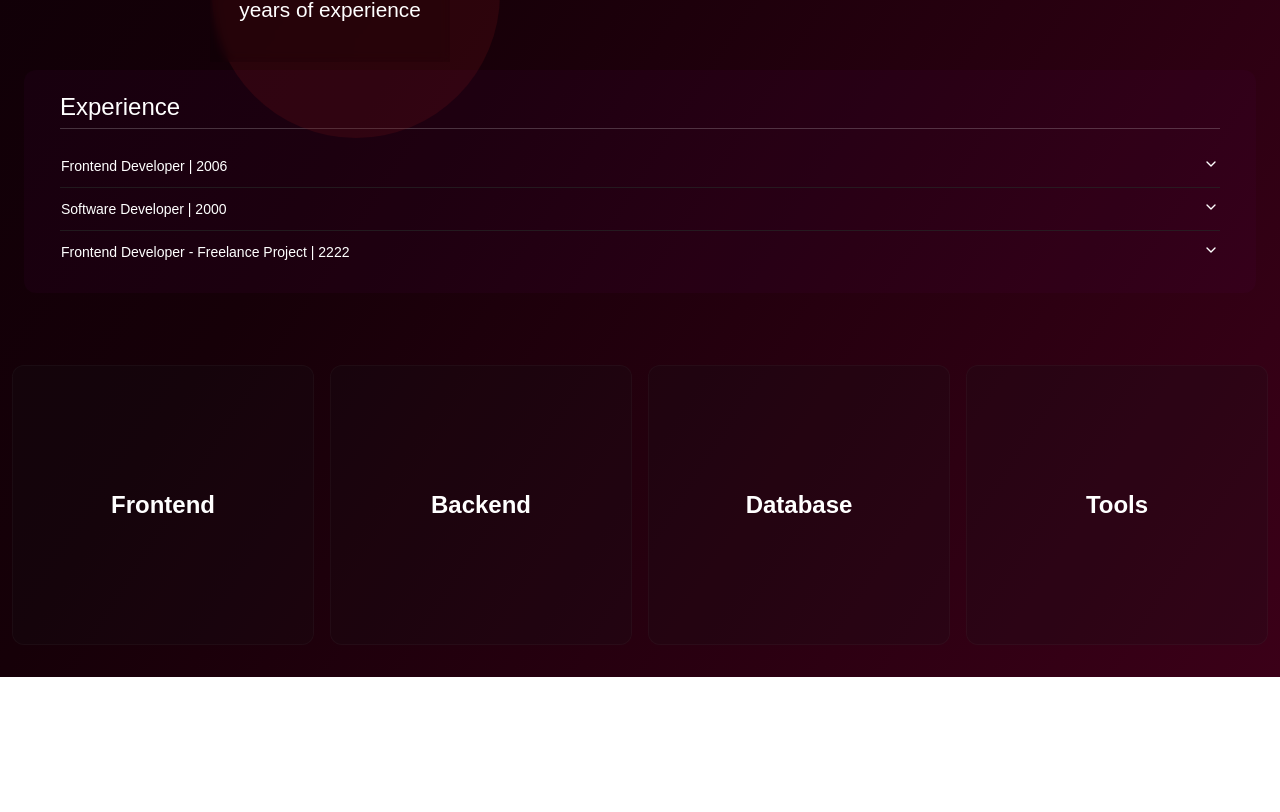
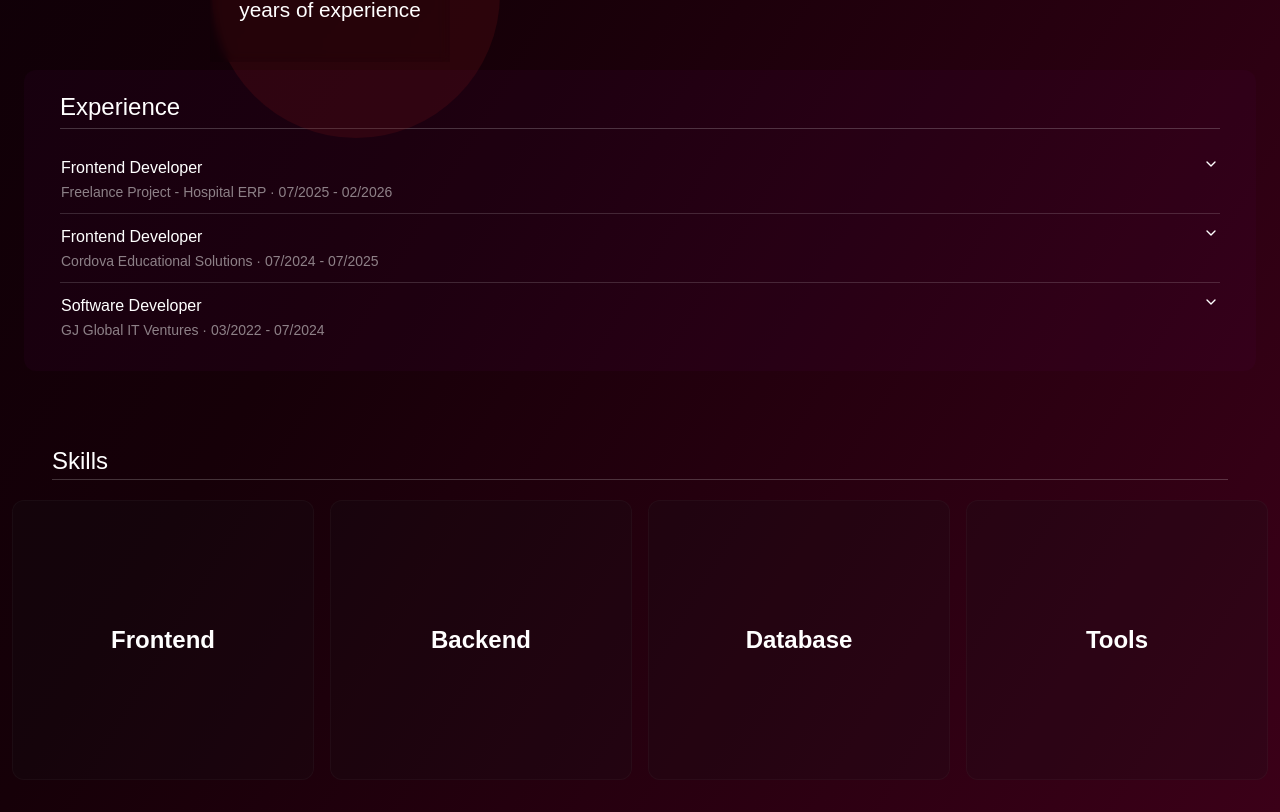
Before and after one commit to Vijeesh301/myPortfolio, a React (Vite) app: page / in a window 1280 px wide. Shown: the part 1312-2124 px from the top of the page. Before the commit the page ends 1989 px from the top, so only its background shows below. Built offline with nearby package versions, Linux system fonts and the light colour scheme.

Commit message:
latest-after-photot

```diff
--- a/src/component/pages/HomePage.jsx
+++ b/src/component/pages/HomePage.jsx
@@ -62,7 +62,7 @@ const HomePage = () => {
             <NavigationMenuList>
               <NavigationMenuItem>
                 <NavigationMenuTrigger className="text-white [&>svg:last-child]:hidden">
-                  <ImMenu4 className="text-white/20 text-[2rem] cursor-pointer hover:text-white" />
+                  <ImMenu4 className="text-white/30 text-[2rem] cursor-pointer hover:text-white" />
                 </NavigationMenuTrigger>
                 <NavigationMenuContent className="text-white">
                   <ul className="grid w-50 gap-1 p-2">
@@ -86,7 +86,7 @@ const HomePage = () => {
                     </li>
                     <li>
                       <a href="mailto:vijeesh301@gmail.com">
-                        <SiGmail className="text-white/30 hover:text-white text-[1.5rem] cursor-pointer" />
+                        <SiGmail className="text-white/30 hover:text-white text-[1.4rem] cursor-pointer" />
                       </a>
                     </li>
                     <li>
--- a/src/component/pages/pages/DetailsSession.jsx
+++ b/src/component/pages/pages/DetailsSession.jsx
@@ -7,6 +7,8 @@ import {
 } from "@/components/ui/accordion";
 
 const DetailsSession = () => {
+  const spanClass =
+    "text-xs px-2 py-1 rounded-full border border-white/15 text-white/60";
   return (
     <>
       <div className="p-3 relative overflow-hidden">
@@ -35,33 +37,119 @@ const DetailsSession = () => {
           <CardContent>
             <Accordion type="single" collapsible>
               <AccordionItem
-                value="shipping"
-                className="border-b border-neutral-800/70"
+                value="freelance"
+                className="border-b border-white/15"
               >
-                <AccordionTrigger>Frontend Developer | 2006</AccordionTrigger>
+                <AccordionTrigger className="hover:no-underline">
+                  <div className="flex flex-1 flex-col items-start text-left gap-0.5 pr-2">
+                    <span className="text-white text-base font-medium">
+                      Frontend Developer
+                    </span>
+                    <span className="text-white/50 text-sm">
+                      Freelance Project - Hospital ERP · 07/2025 - 02/2026
+                    </span>
+                  </div>
+                </AccordionTrigger>
                 <AccordionContent>
-                  We offer standard (5-7 days), express (2-3 days), and
-                  overnight shipping. Free shipping on international orders.
+                  <ul className="list-disc list-inside space-y-1.5 text-white/70 text-sm">
+                    <li>
+                      Built a responsive client-facing web app end-to-end using
+                      React, Shadecn and Tailwind
+                    </li>
+                    <li>
+                      Implemented client-side encryption and decryption to
+                      secure sensitive data before it left the browser
+                    </li>
+                    <li>
+                      Integrated REST APIs and handled state management across
+                      the app
+                    </li>
+                  </ul>
+                  <div className="flex flex-wrap gap-2 mt-3">
+                    <span className={spanClass}>React</span>
+                    <span className={spanClass}>Tailwind CSS</span>
+                    <span className={spanClass}>REST API</span>
+                    <span className={spanClass}>Javascript</span>
+                    <span className={spanClass}>Shadcn</span>
+                    <span className={spanClass}>Web Crypto API</span>
+                  </div>
                 </AccordionContent>
               </AccordionItem>
               <AccordionItem
-                value="returns"
-                className="border-b border-neutral-800/70"
+                value="frontend-dev"
+                className="border-b border-white/15"
               >
-                <AccordionTrigger>Software Developer | 2000</AccordionTrigger>
+                <AccordionTrigger className="hover:no-underline">
+                  <div className="flex flex-1 flex-col items-start text-left gap-0.5 pr-2">
+                    <span className="text-white text-base font-medium">
+                      Frontend Developer
+                    </span>
+                    <span className="text-white/50 text-sm">
+                      Cordova Educational Solutions · 07/2024 - 07/2025
+                    </span>
+                  </div>
+                </AccordionTrigger>
                 <AccordionContent>
-                  Returns accepted within 30 days. Items must be unused and in
-                  original packaging. Refunds processed within 5-7 business
-                  days.
+                  <ul className="list-disc list-inside space-y-1.5 text-white/70 text-sm">
+                    <li>
+                      Developed and maintained core UI features used by
+                      thousands of users
+                    </li>
+                    <li>
+                      Improved page load performance by optimizing bundle size
+                      and lazy loading
+                    </li>
+                  </ul>
+                  <div className="flex flex-wrap gap-2 mt-3">
+                    <span className={spanClass}>React</span>
+                    <span className={spanClass}>TypeScript</span>
+                    <span className={spanClass}>Javascript</span>
+                    <span className={spanClass}>Ant Design</span>
+                    <span className={spanClass}>MUI</span>
+                  </div>
                 </AccordionContent>
               </AccordionItem>
-              <AccordionItem value="support">
-                <AccordionTrigger>
-                  Frontend Developer - Freelance Project | 2222
+              <AccordionItem value="software-dev">
+                <AccordionTrigger className="hover:no-underline">
+                  <div className="flex flex-1 flex-col items-start text-left gap-0.5 pr-2">
+                    <span className="text-white text-base font-medium">
+                      Software Developer
+                    </span>
+                    <span className="text-white/50 text-sm">
+                      GJ Global IT Ventures · 03/2022 - 07/2024
+                    </span>
+                  </div>
                 </AccordionTrigger>
                 <AccordionContent>
-                  Reach us via email, live chat, or phone. We respond within 24
-                  hours during business days.
+                  <ul className="list-disc list-inside space-y-1.5 text-white/70 text-sm">
+                    <li>
+                      Developed and maintained core UI features used by
+                      thousands of users
+                    </li>
+                    <li>
+                      Improved page load performance by optimizing bundle size
+                      and lazy loading
+                    </li>
+                    <li>
+                      Built backend services using Java and Spring Boot for
+                      internal tools
+                    </li>
+                    <li>
+                      Worked across the full stack, connecting React frontends
+                      to Spring Boot APIs
+                    </li>
+                  </ul>
+                  <div className="flex flex-wrap gap-2 mt-3">
+                    <span className={spanClass}>React</span>
+                    <span className={spanClass}>Javascript</span>
+                    <span className={spanClass}>Typescript</span>
+                    <span className={spanClass}>TypeORM</span>
+                    <span className={spanClass}>GraphQL</span>
+                    <span className={spanClass}>Tailwind CSS</span>
+                    <span className={spanClass}>REST API</span>
+                    <span className={spanClass}>Java</span>
+                    <span className={spanClass}>Spring Boot</span>
+                  </div>
                 </AccordionContent>
               </AccordionItem>
             </Accordion>
--- a/src/component/pages/pages/SkillsData.jsx
+++ b/src/component/pages/pages/SkillsData.jsx
@@ -4,7 +4,11 @@ import FlipCards from "@/controlls/FlipCards";
 const SkillsData = () => {
   return (
     <>
-      <div className="mb-5 grid grid-cols-1 gap-4 rounded-lg md:grid-cols-2 lg:grid-cols-4">
+      <div className="text-white text-[1.5rem] px-10">
+        <span>Skills</span>
+        <div className="h-px flex-1 bg-white/20"></div>
+      </div>
+      <div className="my-5 grid grid-cols-1 gap-4 rounded-lg md:grid-cols-2 lg:grid-cols-4">
         <FlipCards
           title="Frontend"
           children="React, TypeScript, JavaScript, HTML5, CSS3, Tailwind CSS, shadcn/ui, Redux, React Query, Tanstack Query, Formik, Tanstack Table, React Router, Vite, Webpack, MUI, Ant Design, Bootstrap"
--- a/src/controlls/ScrollCrontrol.jsx
+++ b/src/controlls/ScrollCrontrol.jsx
@@ -37,6 +37,7 @@ const ScrollControl = () => {
         border
         border-white/10
         hover:bg-[#e04922]/60
+        hover:text-white
         shadow-[0_0_20px_rgba(224,73,34,0.4)]
       "
     >
```
